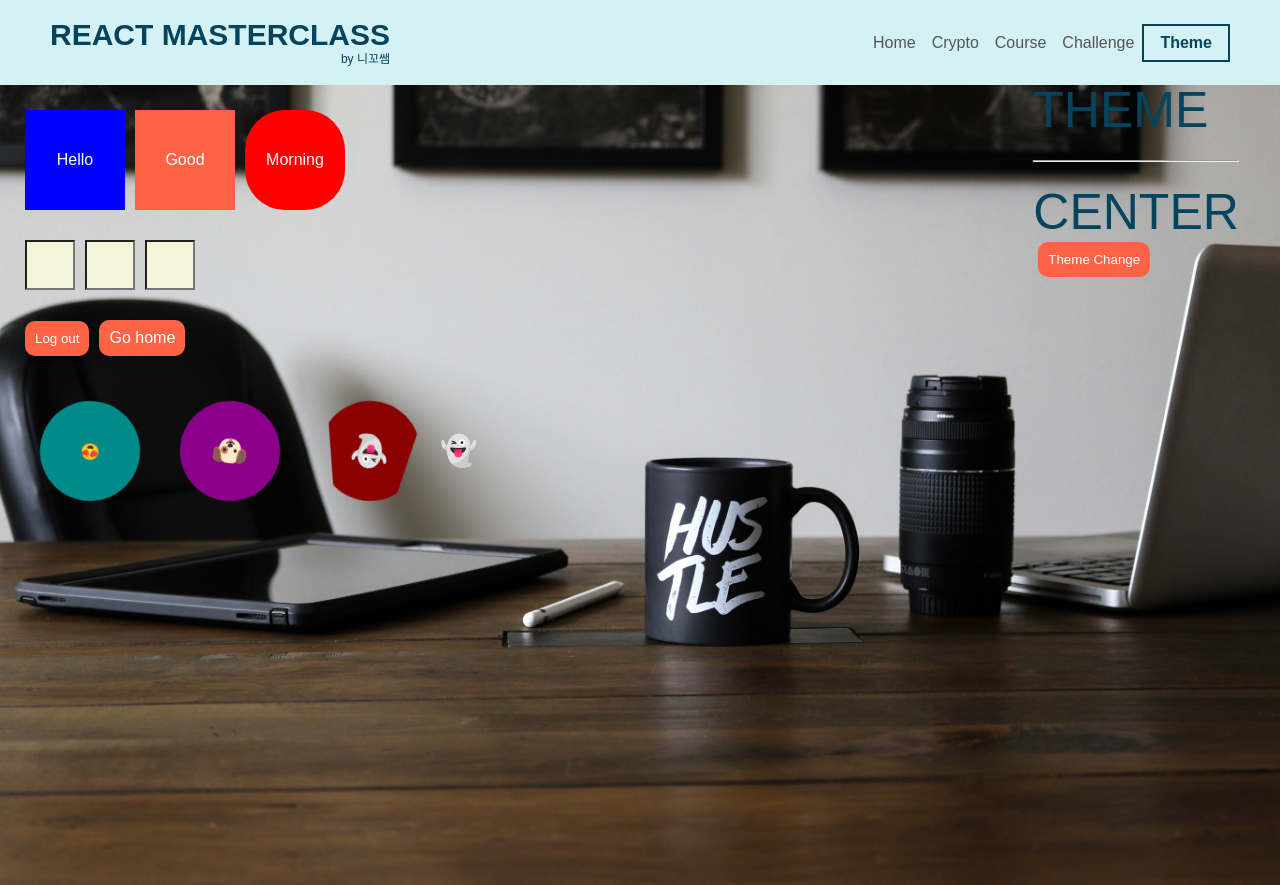
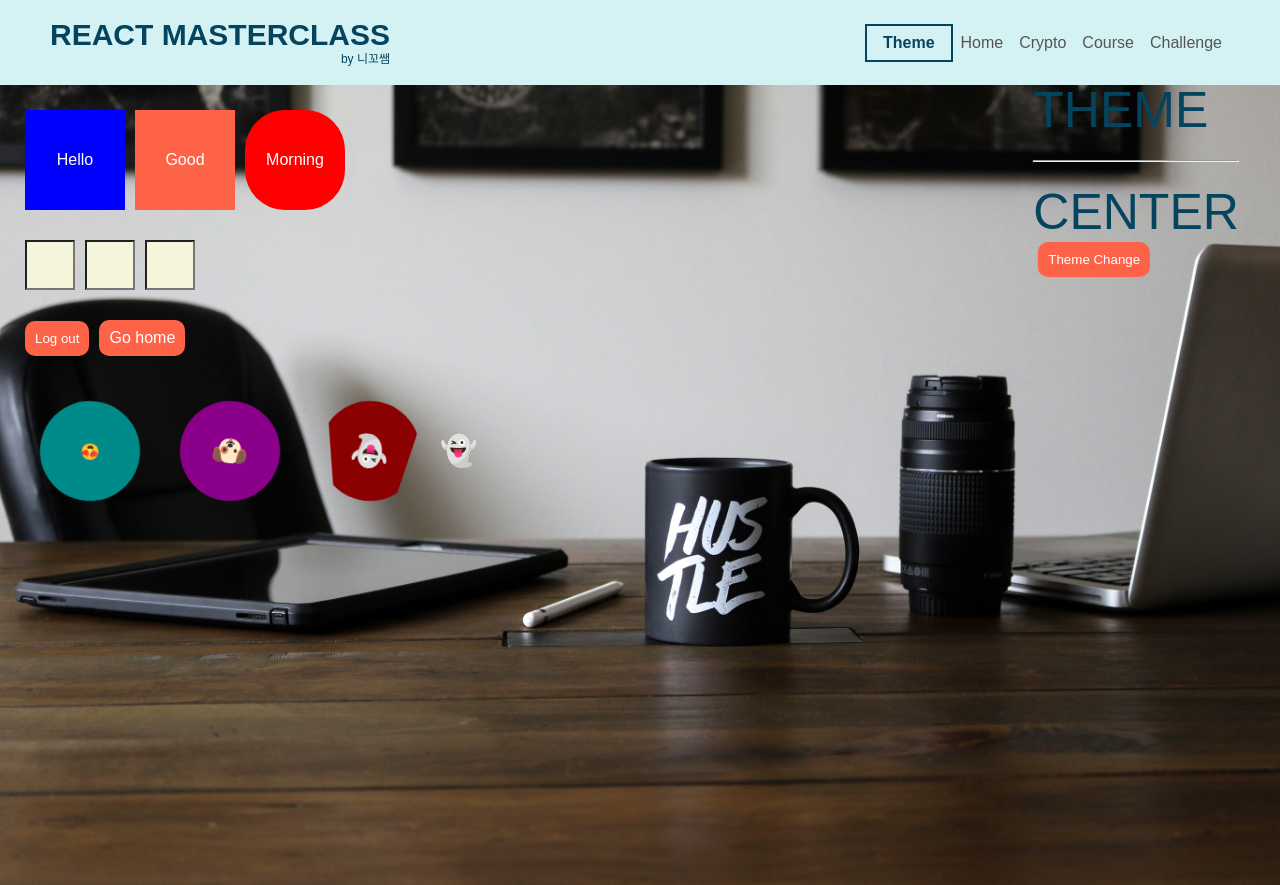
Before and after one commit to alexynkim/react-masterclass, a React (Create React App) app: page /react-masterclass/Style in a window 1280 px wide. Built offline with nearby package versions, Linux system fonts and the light colour scheme.

Commit message:
Fix header layout

```diff
--- a/src/component/Header.tsx
+++ b/src/component/Header.tsx
@@ -84,6 +84,9 @@ const Header: React.FC = () => {
         <Writer>by 니꼬쌤</Writer>
       </LogoContainer>
       <MenuContainer>
+        <NavButton as="button" to="#about" onClick={toggleTheme}>
+          Theme
+        </NavButton>
         <NavLink to="" relative="route">
           Home
         </NavLink>
@@ -102,10 +105,6 @@ const Header: React.FC = () => {
         >
           Challenge
         </NavLink>
-
-        <NavButton as="button" to="#about" onClick={toggleTheme}>
-          Theme
-        </NavButton>
       </MenuContainer>
     </HeaderConatiner>
   );
```
